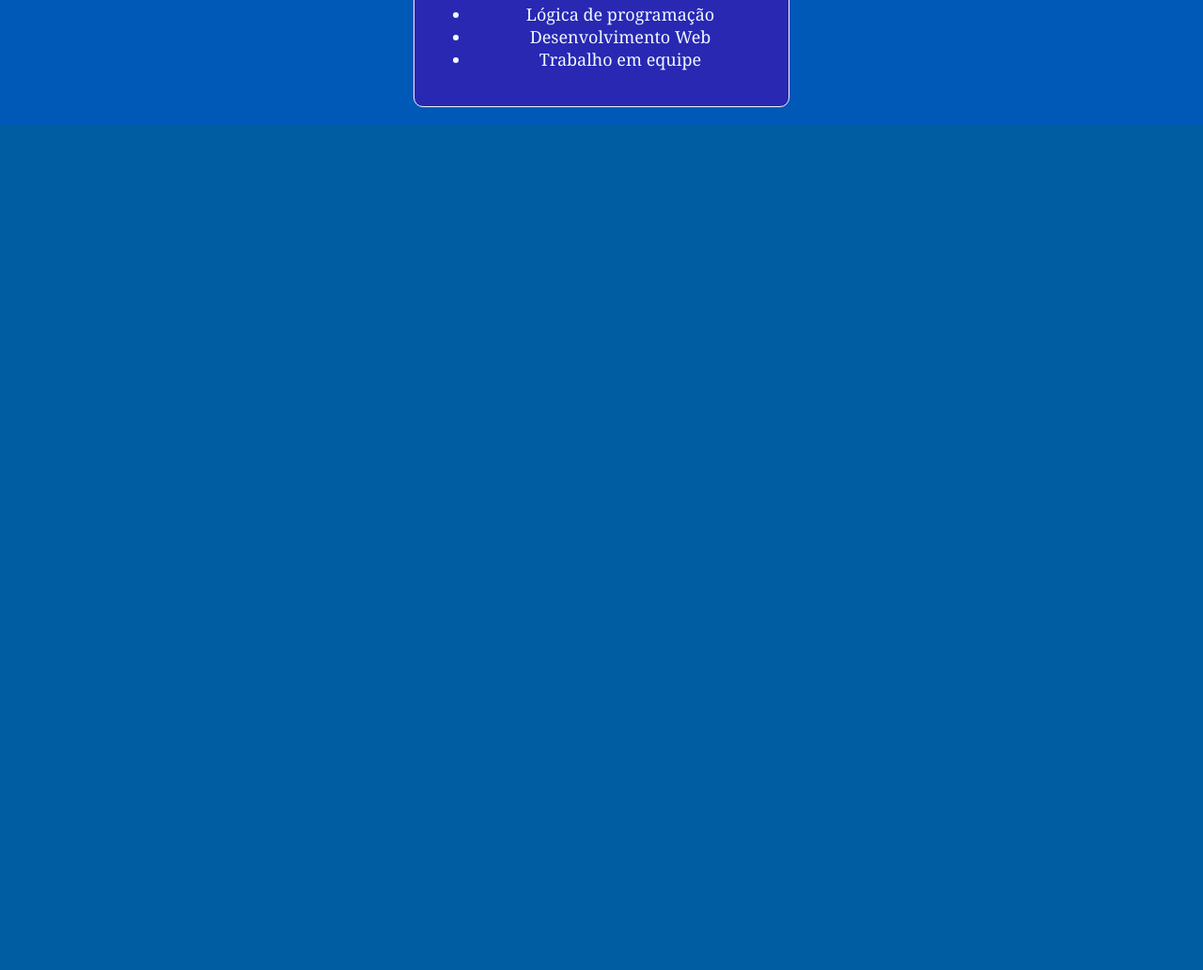
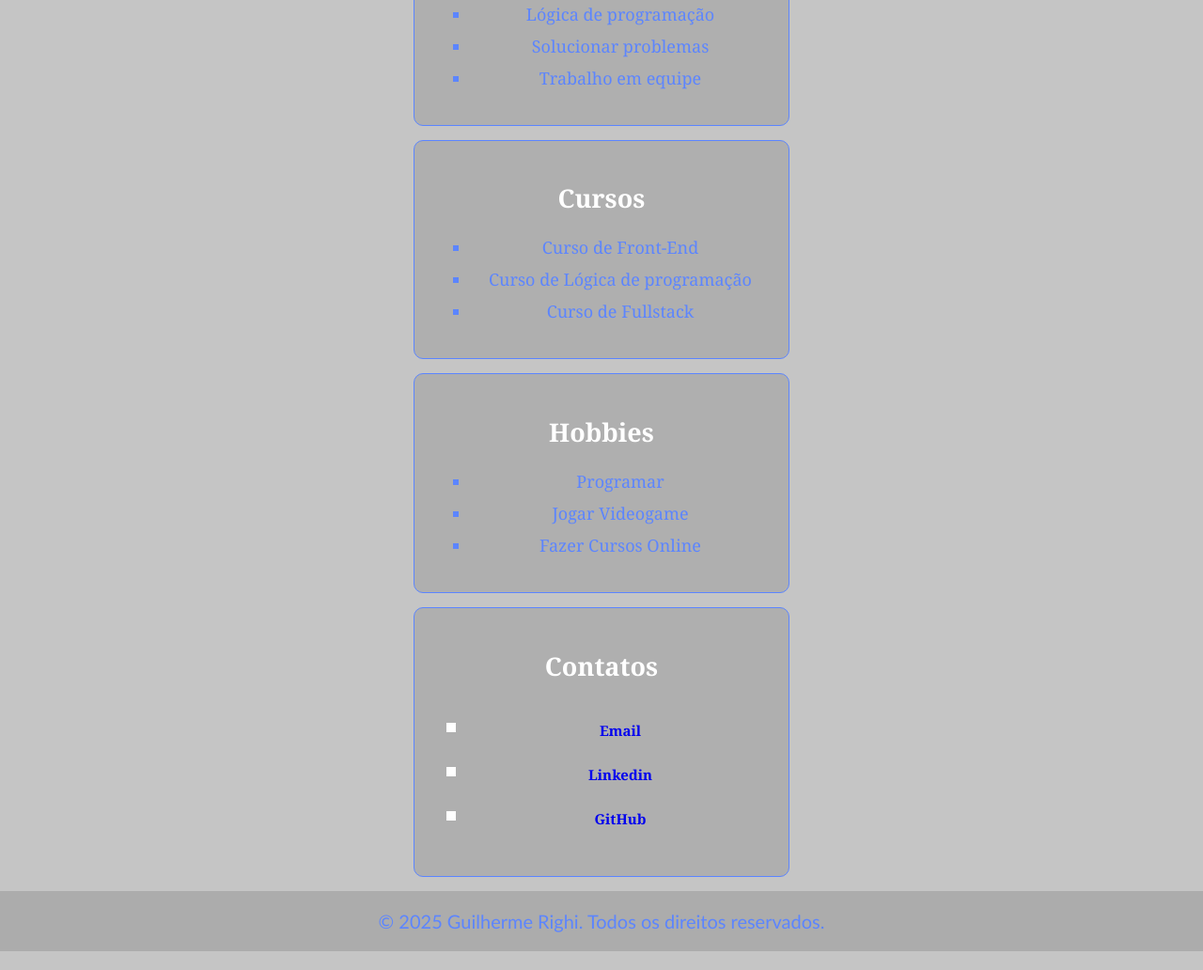
Before and after one commit to GuilhermeRighi09/Site-pessoal, a plain HTML site: page index.html in a window 1280 px wide. Shown: the part 289-1321 px from the top of the page at 94% size. Before the commit the page ends 800 px from the top, so only its background shows below. Drawn offline with Linux system fonts and the light colour scheme.

Commit message:
Add files via upload

```diff
--- a/index.html
+++ b/index.html
@@ -9,14 +9,14 @@
     body {
         margin: 0;
         padding: 0;
-        background-color: rgb(0, 93, 159);
-        color: aliceblue;
+        color: rgb(92, 133, 255);
         font-family: 'Trebuchet MS', 'Lucida Sans Unicode', 'Lucida Grande', 'Lucida Sans', Arial, sans-serif;
         text-align: center;
+
     }
 
     header {
-        background-color: rgb(1, 89, 183);
+        background-color: rgb(197, 197, 197);
         padding-top: 20px;
         padding-bottom: 20px;
     }
@@ -24,6 +24,7 @@
     header h1 {
         font-size: 40px;
         margin-bottom: 30px;
+        color: rgb(255, 255, 255);
     }
 
     header p {
@@ -39,11 +40,43 @@
     }
 
     section {
-        background-color: rgb(40, 40, 179);
+        background-color: rgb(175, 175, 175);
         padding: 20px;
         border-radius: 10px;
         border: 1px solid;
+        margin-bottom: 15px;
     }
+
+    section h2 {
+        color: rgb(255, 255, 255);
+    }
+
+    ul {
+        list-style-type: square;
+    }
+
+    li {
+        margin-top: 10px;
+    }
+
+    a {
+        font-size: 15px;
+        text-decoration: none;
+    }
+
+    a:hover {
+        text-decoration: underline;
+        cursor: pointer;
+    }
+
+    footer {
+        background-color: rgb(172, 172, 172);
+        color: rgb(92, 133, 255);
+        text-align: center;
+        padding: 20px;
+        font-size: 20px;
+    }
+
 </style>
 <body>
     <header>
@@ -57,12 +90,51 @@
                     Minhas habilidades
                 </h2>
                 <ul>
-                    <li> Lógica de programação</li>
-                    <li> Desenvolvimento Web</li>
+                    <li> Lógica de programação </li>
+                    <li> Solucionar problemas </li>
                     <li> Trabalho em equipe</li>
                 </ul>
             </section>
+            <section>
+                <h2>
+                    Cursos
+                </h2>
+                <ul>
+                    <li> Curso de Front-End</li>
+                    <li> Curso de Lógica de programação </li>
+                    <li> Curso de Fullstack</li>
+                </ul>
+            </section>
+             <section>
+                <h2>
+                    Hobbies
+                </h2>
+                <ul>
+                    <li> Programar</li>
+                    <li> Jogar Videogame </li>
+                    <li> Fazer Cursos Online</li>
+                </ul>
+            </section>
+            <section>
+                <h2> Contatos </h2>
+                <h2>
+                    <ul>
+                        <li>
+                            <a href="mailto:contato@guirighi09@gmail.com " target="blanck"> Email </a>
+                        </li>
+                         <li>
+                            <a href="https://www.linkedin.com/in/guilherme-righi/ " target="blanck"> Linkedin </a>
+                        </li>
+                         <li>
+                            <a href="https://github.com/GuilhermeRighi09/" target="blanck"> GitHub </a>
+                        </li>
+                    </ul>
+                </h2>
+            </section>
         </main>
+         <footer>
+                &copy; 2025 Guilherme Righi. Todos os direitos reservados.
+            </footer>
     </header>
 </body>
 </html>
```
